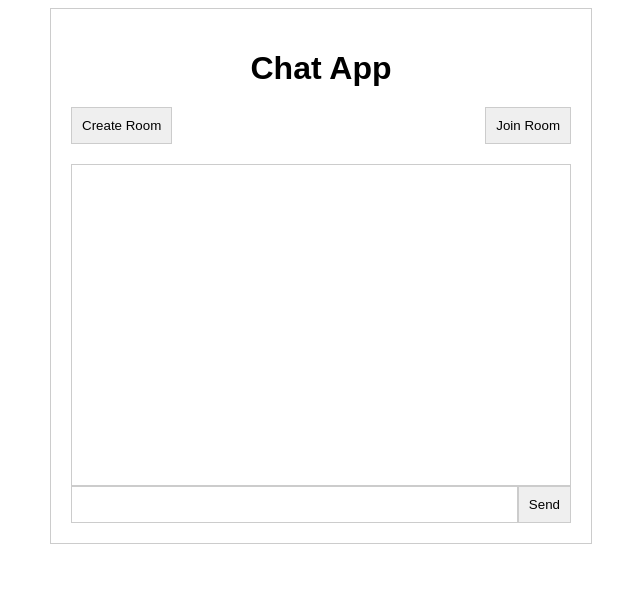
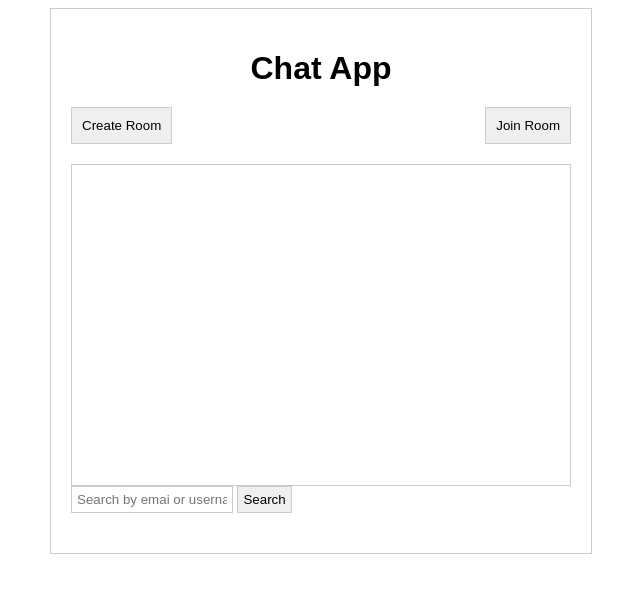
Before and after one commit to Pgk95/insa_chat_app, a Flask app: page / in a window 1280 px wide. Shown: the top 593 px of the page, without its empty margins (319-959 px from the left). Run offline with Flask 3, Linux system fonts and the light colour scheme; some libraries are stand-ins or nearby versions.

```diff
--- /dev/null
+++ b/gunicorn_config.py
@@ -0,0 +1,2 @@
+bind = "0.0.0.:8000"
+workers = 4
--- a/static/css/style.css
+++ b/static/css/style.css
@@ -57,18 +57,25 @@ input {
     font-weight: bold;
 }
 
-.messageInput {
-    display: flex;
-}
-
-#messageInput {
-    flex: 1;
-    padding: 5px;
-    border: 1px solid #ccc;
-}
 
 #sendBtn {
     padding: 10px;
     border: 1px solid #ccc;
     cursor: pointer;
 }
+
+.search-bar {
+    margin-bottom: 20px;
+}
+
+#searchInput {
+    padding: 5px;
+    border: 1px solid #ccc;
+    width: 150px;
+}
+
+#searchBtn {
+    padding: 5px;
+    border: 1px solid #ccc;
+    cursor: pointer;
+}
--- a/templates/index.html
+++ b/templates/index.html
@@ -42,9 +42,11 @@
 
         </div>
 
-        <div class="messageInput">
-            <input type="text" id="messageinput">
-            <button id="sendBtn">Send</button>
+        <div class="conatiner">
+            <div class="search-bar">
+                <input type="text" id="searchInput" placeholder="Search by emai or username">
+                <button id="searchBtn">Search</button>
+            </div>
         </div>
     </div>
 </body>
```
Also changed, not shown: 1 other file.
